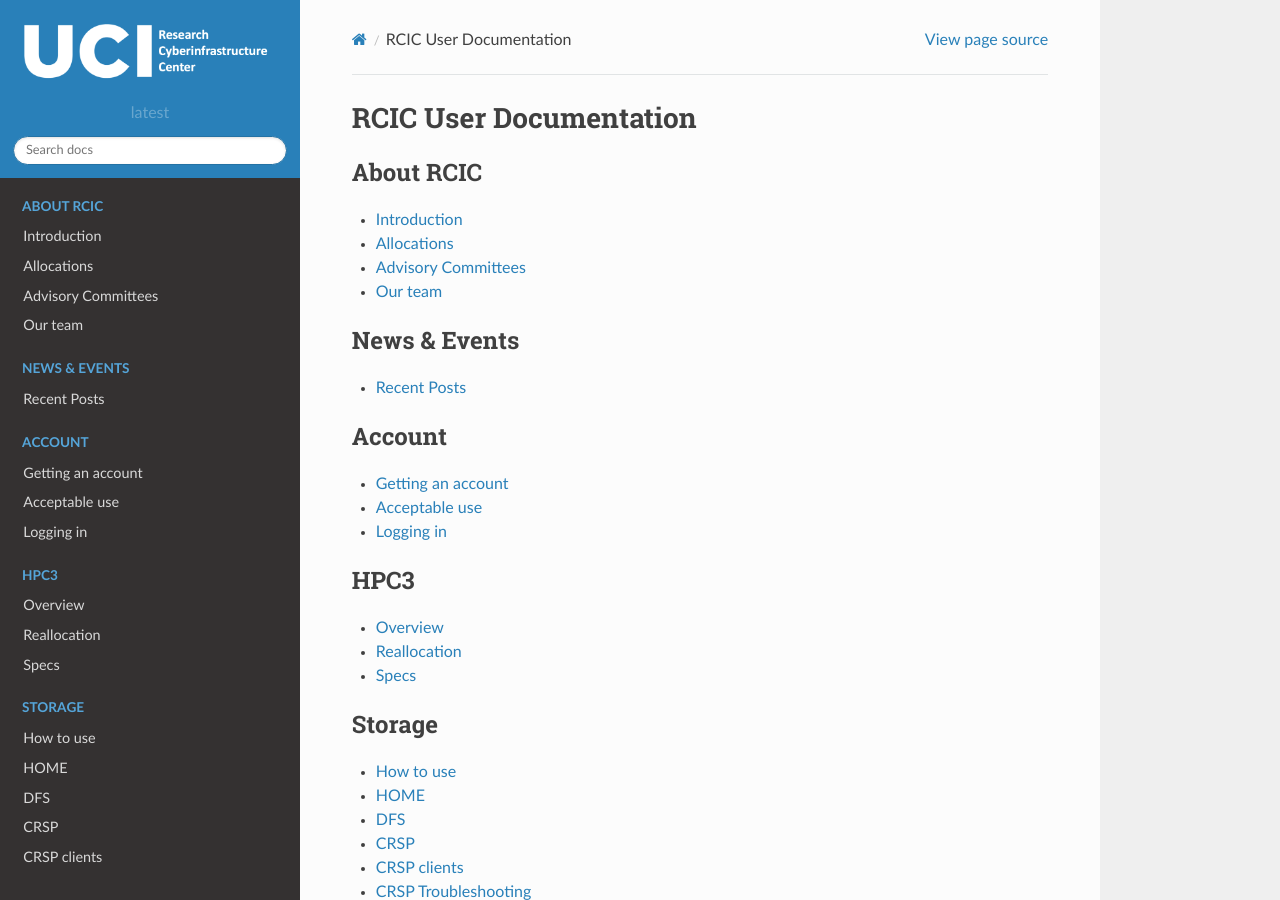
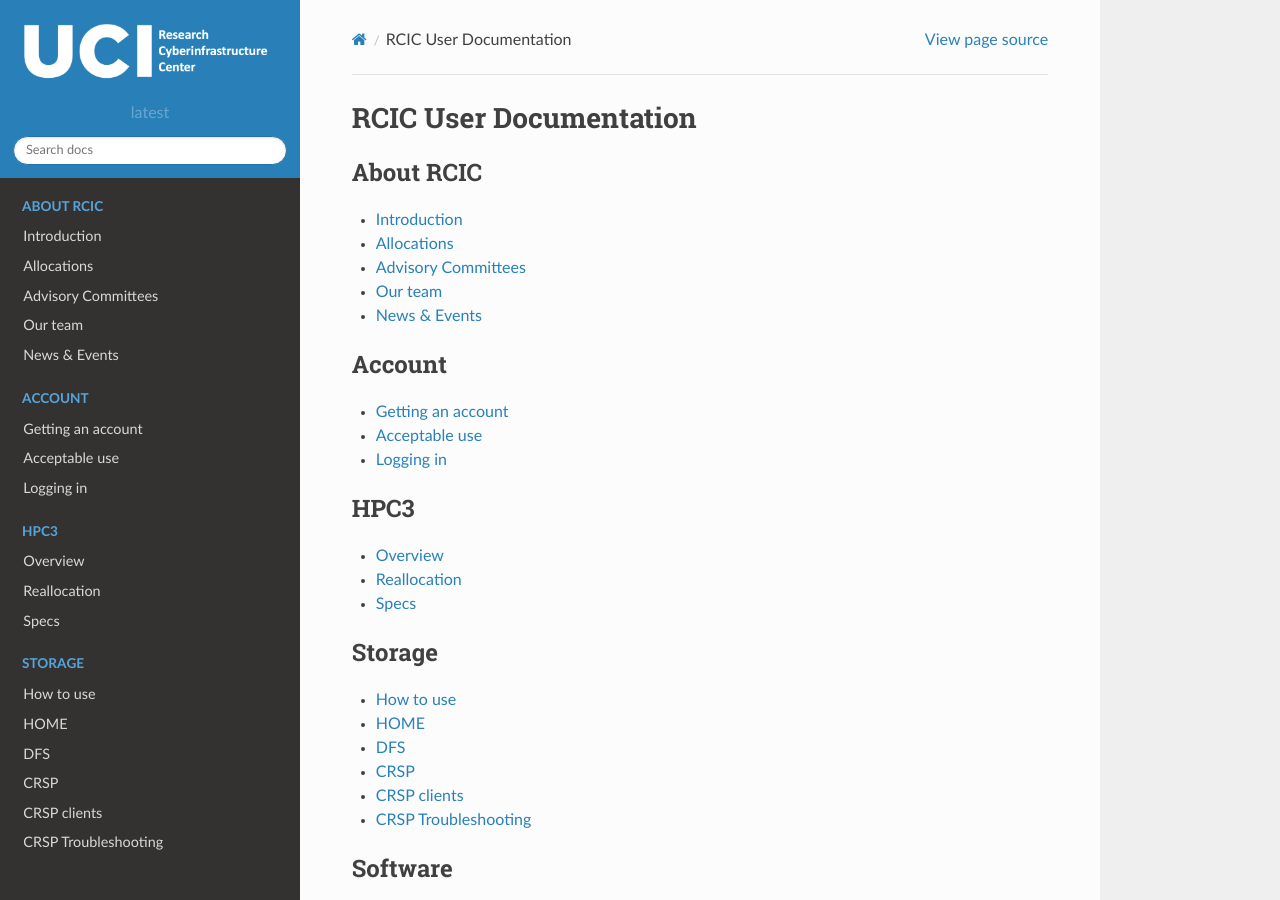
Before and after one commit to RCIC-UCI-Public/website-rcic, a Sphinx documentation site: the page built from docs/source/index.rst, in a window 1280 px wide and 900 px high. Built offline with Sphinx 7.4.7 and the Read the Docs theme 2.0.0, drawn with Linux system fonts in a browser that asks for light colours; part of the change alters nothing that is shown.

```diff
--- a/docs/source/news/latest.rst
+++ b/docs/source/about/news.rst
@@ -1,7 +1,7 @@
 
 .. _news:
 
-Recent Posts
+News & Events
 =============
 
 Mar 28
--- a/docs/source/index.rst
+++ b/docs/source/index.rst
@@ -11,12 +11,7 @@ RCIC User Documentation
    about/allocations
    about/advisory
    about/staff
-
-.. toctree::
-   :maxdepth: 1
-   :caption: News & Events
-
-   news/latest
+   about/news
 
 .. toctree::
    :maxdepth: 1
```
